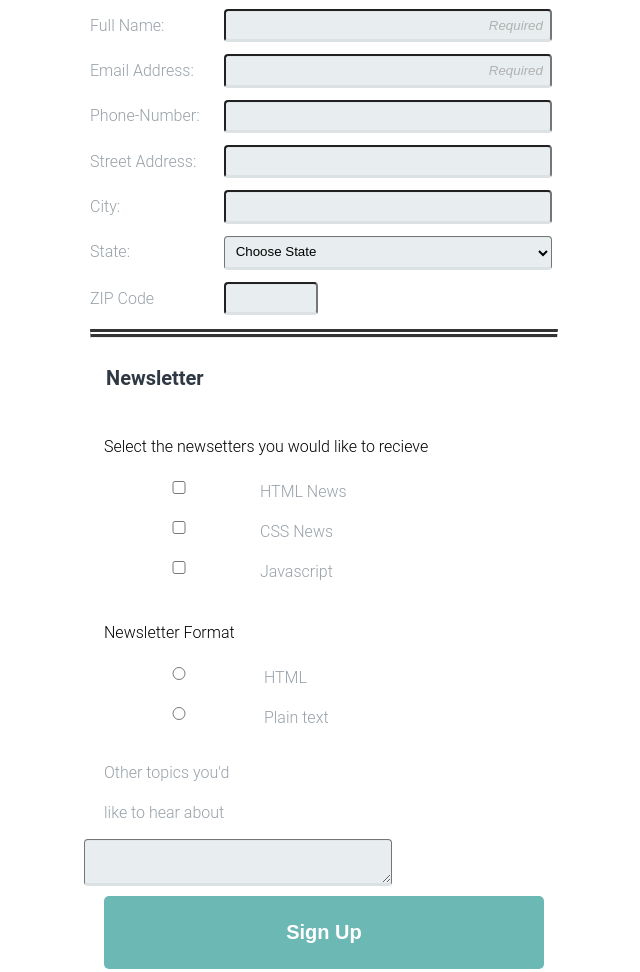
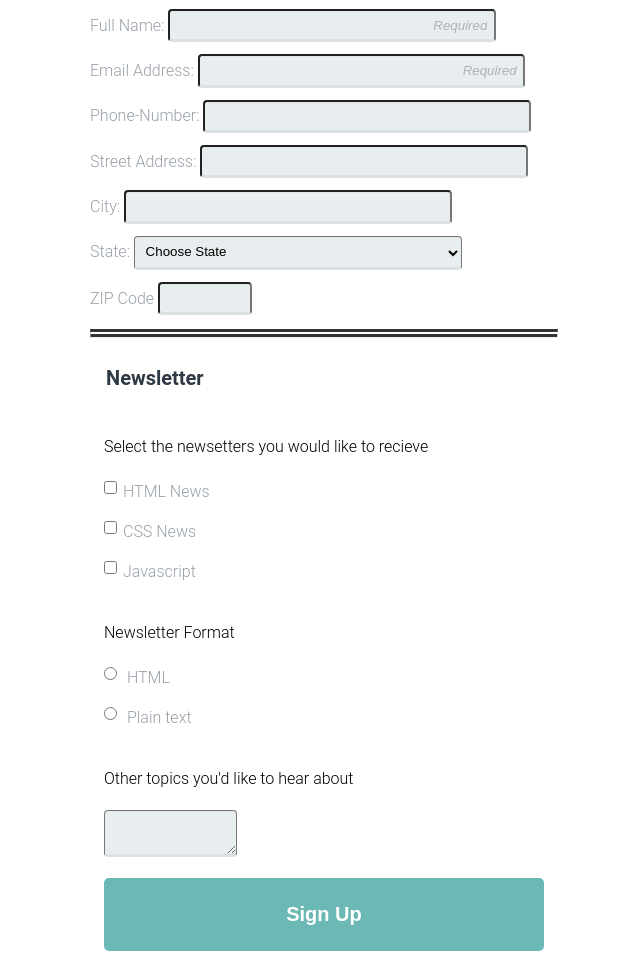
Before and after one commit to alekseynecha77/techdegree-project-3, a plain HTML site: page index.html in a window 1280 px wide. Shown: the part 203-1175 px from the top of the page, without its empty margins (316-956 px from the left). Drawn offline with Linux system fonts and the light colour scheme.

Commit message:
small changes

```diff
--- a/index.html
+++ b/index.html
@@ -87,8 +87,10 @@
             <label for="format2"> Plain text</label><br>
           </div>
           <div class="newsletter">
-            <label for="other-topics"> Other topics you'd like to hear about</label>
+            <p>Other topics you'd like to hear about</p>
+            <label for="other-topics">
             <textarea id="other-topics" name="user-other-topics"></textarea>
+          </label>
             <button type="submit"> Sign Up</button>
           </div>
     </fieldset>
--- a/style.css
+++ b/style.css
@@ -17,7 +17,7 @@ body {
 
 label, input {
   display: inline-block;
-  width: 150px;
+  /* width: 150px; */
   text-align: left;
   vertical-align: middle;
 }
@@ -54,7 +54,7 @@ select {
   border-bottom: 3px solid rgba(0,0,0, 0.05);
   background-color: #e8eeef;
   box-shadow: 0 1px 0 rgba(0,0,0,0.03) inset;
-  margin-left: -20px;
+  /* margin-left: -20px; */
   transition: opacity 1s ease-in-out;
 }
 
@@ -130,10 +130,20 @@ footer{
   select {
     flex: 0 0 75%;
   }
+
+  .newsletter .row {
+    justify-content: flex-start;
+  }
+
+  .newsletter input {
+    width: auto;
+  }
 }
 
 .newsletter .row {
   justify-content: flex-start;
+  width: auto;
+  flex-basis: auto;
 }
 
 .newsletter input {
```
